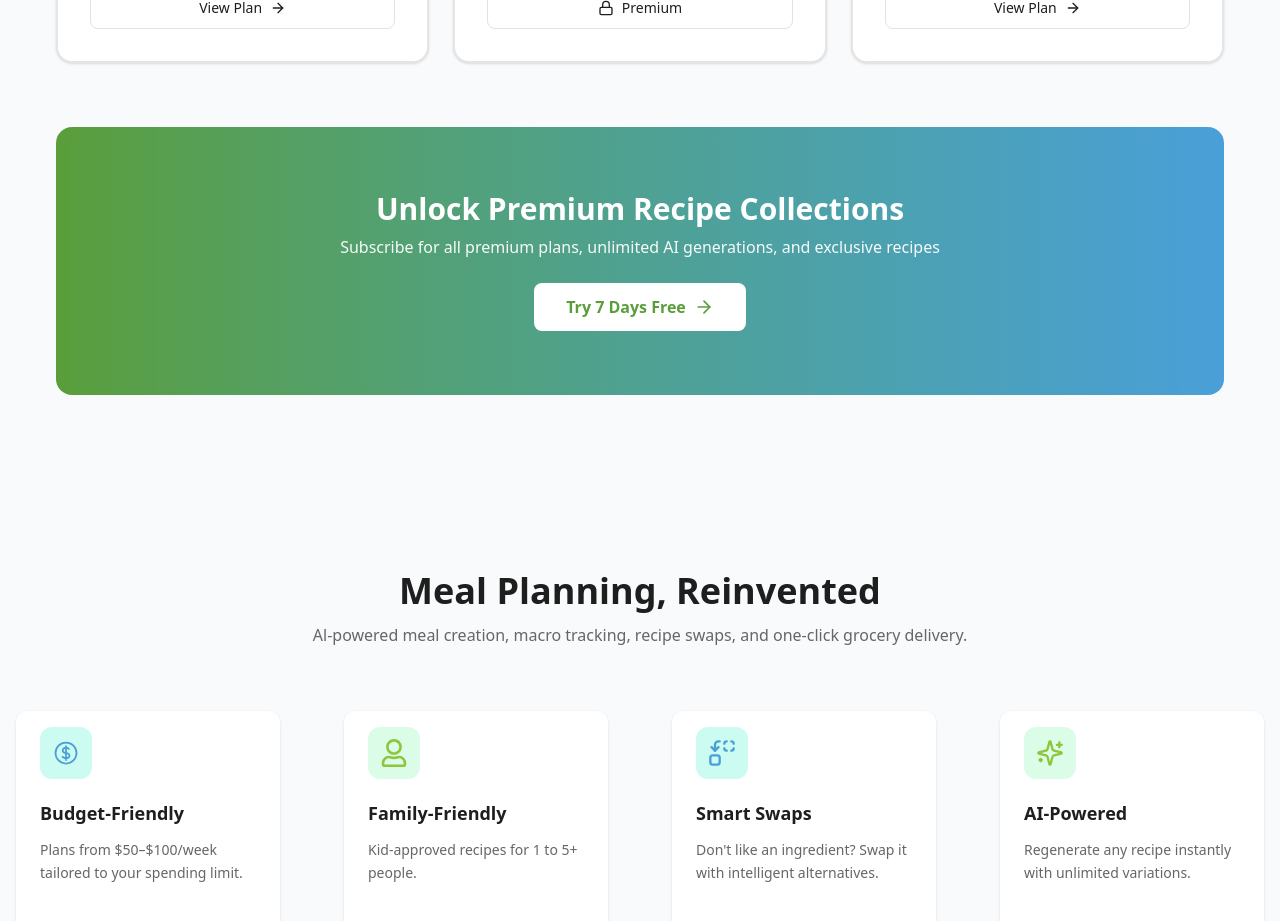
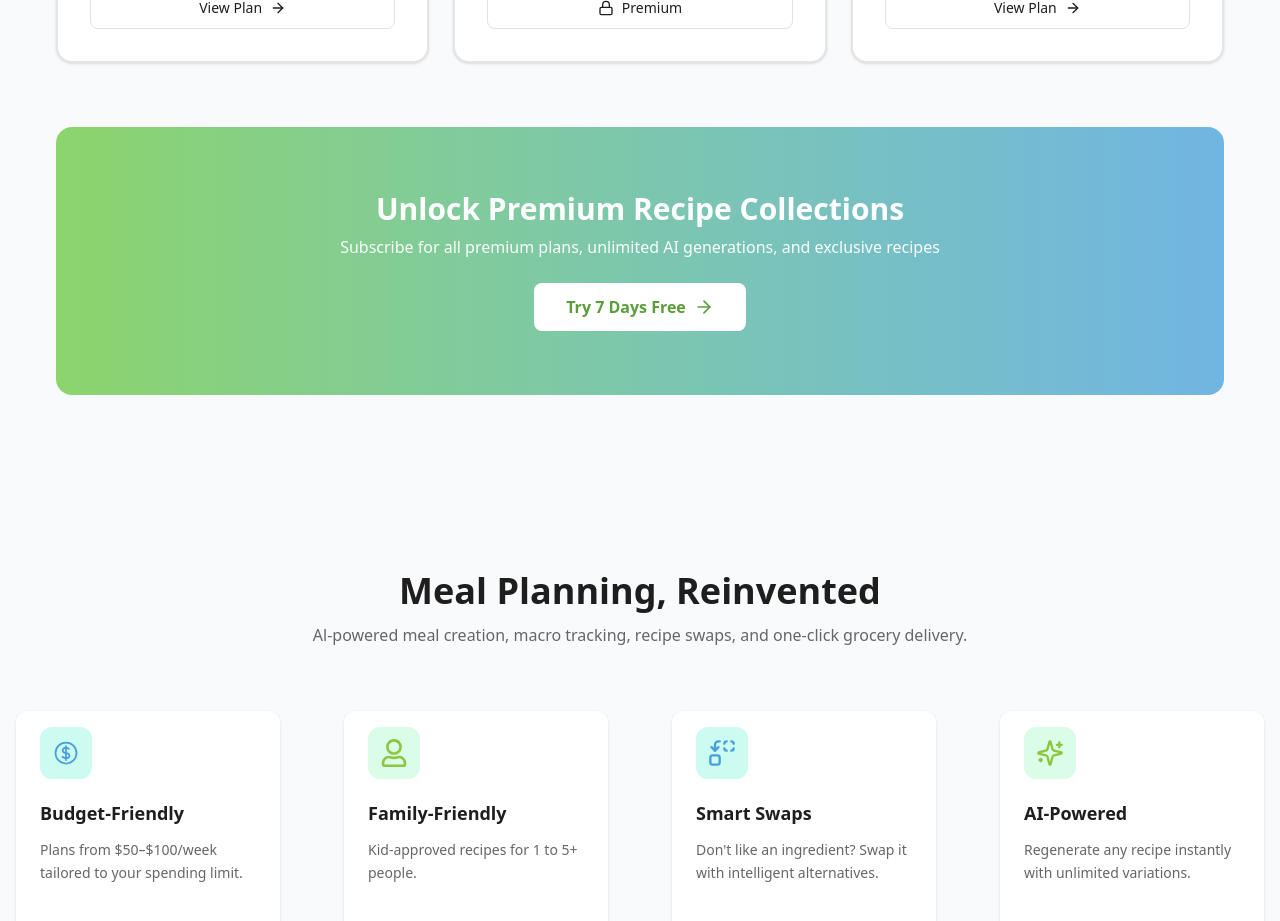
Before and after one commit to code-bd-sana/prepKart, a Next.js app: page / in a window 1280 px wide. Shown: the part 3420-4341 px from the top of the page. Built offline with nearby package versions, Linux system fonts and the light colour scheme.

Commit message:
Frontend ui Fixed

```diff
--- a/components/Home/QuickPlans.jsx
+++ b/components/Home/QuickPlans.jsx
@@ -74,7 +74,7 @@ export default function QuickPlans() {
               key={index}
               className="relative rounded-2xl bg-white p-8 border-2 border-[#E5E5E5] shadow-sm hover:shadow-md hover:scale-[1.02] transition-all duration-300"
             >
-              {/* PREMIUM BADGE (Exact as Screenshot) */}
+              {/* PREMIUM BADGE  */}
               {plan.premium && (
                 <div className="absolute -top-4 -right-3 bg-[#FFB800] w-10 h-10 rounded-full flex flex-col items-center justify-center shadow-md">
                   <span className="text-white text-lg font-bold leading-none">
@@ -115,7 +115,7 @@ export default function QuickPlans() {
         </div>
 
         {/* Bottom CTA */}
-        <div className="mt-16 bg-linear-to-r from-[#5a9e3a] to-[#4a9fd8] rounded-2xl px-10 md:px-12 py-16 text-center text-white max-w-[1500px] mx-auto">
+        <div className="mt-16 bg-linear-to-r from-[#8cd46b] to-[#71b5e2] rounded-2xl px-10 md:px-12 py-16 text-center text-white max-w-[1500px] mx-auto">
           <h3 className="text-xl md:text-3xl font-semibold mb-2">
             Unlock Premium Recipe Collections
           </h3>
--- a/components/Home/Subscribe.jsx
+++ b/components/Home/Subscribe.jsx
@@ -59,7 +59,6 @@ export default function Subscribe() {
             className="
               mt-5
               p-3 text-[16px] font-bold
-
               rounded-[10px]
               bg-white
               transition-colors
```
